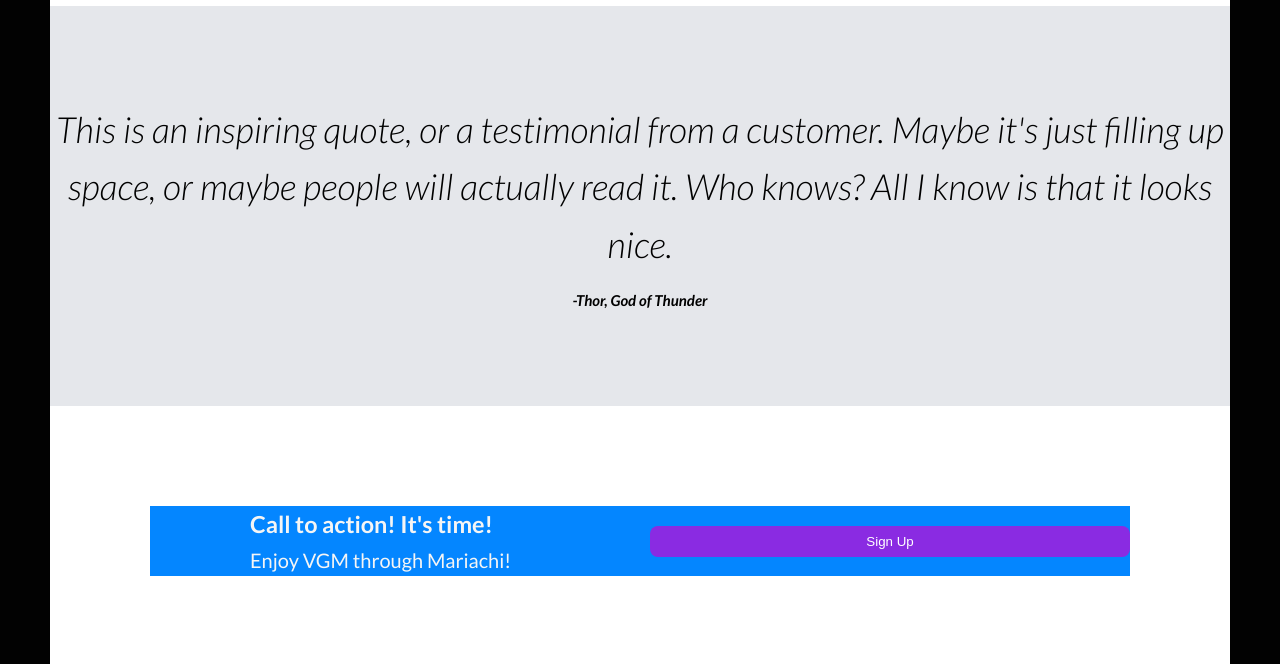
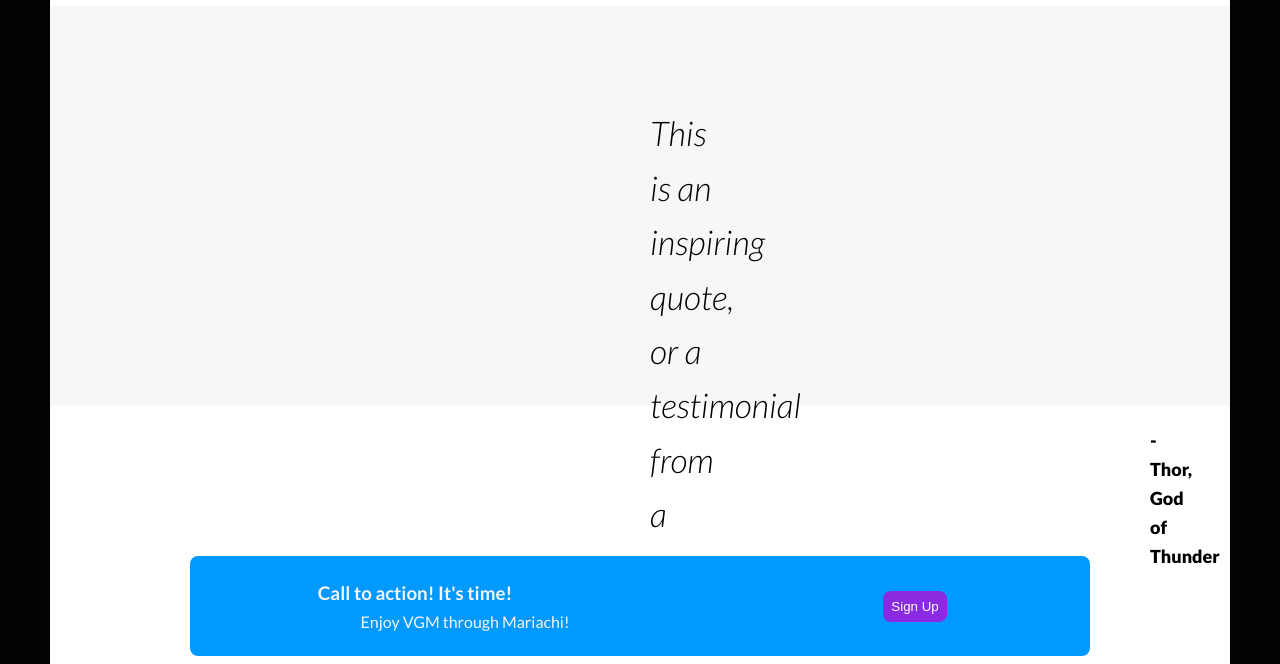
Before and after one commit to itovar46/landing-page, a plain HTML site: page index.html in a window 1280 px wide. Shown: the part 946-1610 px from the top of the page. Drawn offline with Linux system fonts and the light colour scheme.

Commit message:
Final Draft with fixed widths

```diff
--- a/index.html
+++ b/index.html
@@ -7,7 +7,8 @@
         </head>
 
         <body>
-            <!-- Navbar-->
+
+    <!-- Navbar-->
     <div class="navbar">
         <div class="container flex">
             <h1 class="logo">Broken Armonia</h1>
@@ -30,7 +31,7 @@
                 <button class="btn blue">Sign Up</button>
             </div>
 
-            <div class="showcase-form card">
+            <div class="showcase-form">
                 <h2>First Album</h2>
                     <div class="Logo"></div><img src="images/logo.jpg">
             </div>
@@ -55,6 +56,7 @@
                 <div class="guitarron">
                 <img src="images/guitarron.jpg">
                     <div class="text">Bass line. Yay Bass Line!</div>
+
                 </div>
 
                 <div class="violin">
@@ -74,12 +76,17 @@
                 <p class="author">-Thor, God of Thunder</p>
             </div>
 
-            <div class="action grid">
+            <div class="action">
                <div class="card">
                     <h3>Call to action! It's time!</h3>
                     <p>Enjoy VGM through Mariachi!</p>
+
+
                 </div>
-                <button class="btn white">Sign Up</button>
+                <div class="two">
+                    <button class="btn white">Sign Up</button>
+                </div>
+
 
             </div>
 
--- a/styles.css
+++ b/styles.css
@@ -8,8 +8,6 @@
     box-sizing: border-box;
     padding: 0;
     margin: 0;
-
-
 }
 
 body {
@@ -19,6 +17,7 @@ body {
     padding: 50px;
     margin: 0px;
     background-color: rgba(0, 0, 0, 0.993);
+
 }
 
 ul {
@@ -74,17 +73,10 @@ img {
 
 }
 
-.showcase h1 {
-    font-size: 40px;
-}
+p { margin-left: 100px;}
 
-.showcase p {
-    margin: 20px 0px;
-}
-
-.showcase .grid {
-    grid-template-columns: 50% 45%;
-    gap: 50px
+button {
+    margin-left: 100px;
 }
 
 /* Box */
@@ -102,59 +94,84 @@ img {
     align-items: center;
     justify-content: center;
     height: 400px;
+    font-size: 10px;
+    max-width: 1100px;
+    align-items: center;
 }
+
+.instruments img {
+    border: 3px solid rgb(0, 0, 99);
+    border-radius: 8px;
+    max-width: 300px;
+}
+
 
 /* Thor */
 
 .thor {
-    color: black;
-    background-color: #e5e7eb;
-    text-align: center;
+    max-width: 1100;
     display: flex;
-    gap: 15px;
-    align-items: center;
-    justify-content: center;
     flex-direction: column;
-    font-size: 36px;
-    font-style: italic;
-    font-weight: 300;
+    padding: 100px 500px;
+    max-width: 1100;
     height: 400px;
+    background-color: rgb(247, 247, 247);
+    color:black
 }
 
-p.author {
-    display: flex;
-    justify-content: end;
-    font-size: 15px;
-    font-weight: 600;
+.thor .text {
+    font-size: 34px;
+    font-style: italic;
+    margin-bottom: 20px;
+    font-weight: 300;
+    flex-wrap: wrap ;
+    flex-shrink: 0;
+    max-width: 800px;
+    max-height: 300px;
+}
+
+.thor .author {
+    font-size: 18px;
+    margin-left: 600px;
+    font-weight: 900;
+    max-width: 1100;
 
 }
 
 /* Card */
 
-.action {
-    background-color: rgb(4, 134, 255);
-    border: 100px solid white;
-    height: 400px;
-    display: flex;
-    align-items: center;
-}
-
-.action .card {
-    margin-left: 100px;
-    font-size: 20px;
-}
-
-.footer {
-    color: whitesmoke;
-    text-align: center;
+.action  {
     display: flex;
     align-items: center;
     justify-content: center;
-    background-color: #1f2937;
+    max-width: 1100;
+    height: 400px;
+    background-color: rgb(255, 255, 255);
+}
+
+.card {
+    display: flex;
+    align-items: center;
+    justify-content: center;
+    flex-direction: column;
     height: 100px;
+    width: 450px;
+    background-color: rgb(0, 153, 255);
+    border-top-left-radius: 8px;
+    border-bottom-left-radius: 8px;
+
 }
-;
 
+.two {
+    display: flex;
+    align-items: center;
+    justify-content: center;
+    height: 100px;
+    width: 450px;
+    background-color: rgb(0, 153, 255);
+    border-top-right-radius: 8px;
+    border-bottom-right-radius: 8px;
+}
 
 /* Utilities */
 .container {
@@ -194,3 +211,13 @@ button:hover{
     color: white;
     padding: 8px;
 }
+
+.footer {
+    color: whitesmoke;
+    text-align: center;
+    display: flex;
+    align-items: center;
+    justify-content: center;
+    background-color: #1f2937;
+    height: 100px;
+}
```
